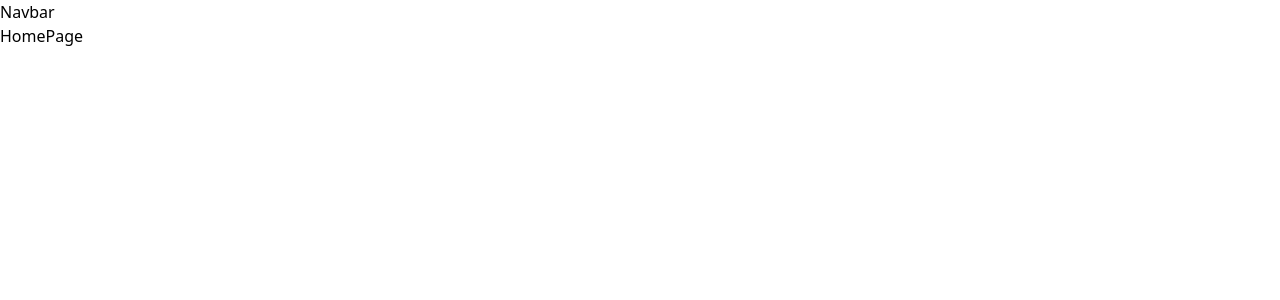
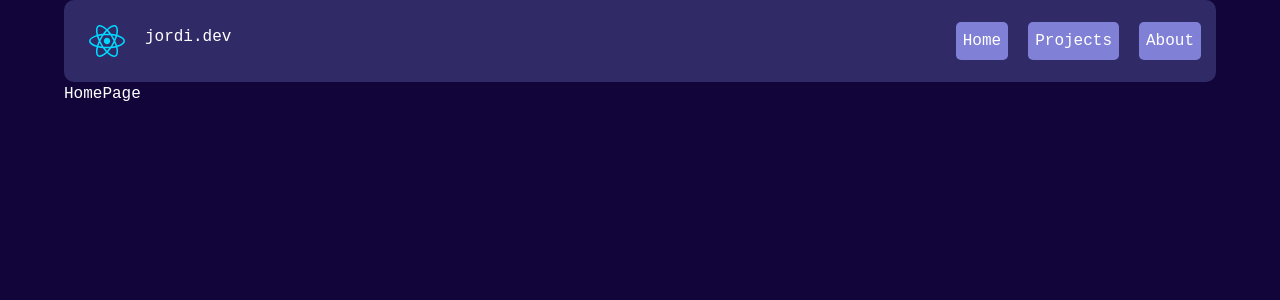
Before and after one commit to jordicastro/jordicastro.github.io, a React (Vite) app: page / in a window 1280 px wide. Shown: the top 300 px of the page. Built offline with nearby package versions, Linux system fonts and the light colour scheme.

Commit message:
navbar complete

```diff
--- a/src/components/Navbar.tsx
+++ b/src/components/Navbar.tsx
@@ -1,7 +1,35 @@
-
+import styles from './navbar.module.css'
+import { Link } from 'react-router-dom'
+import reactLogo from '../assets/react.svg'
 const Navbar = () => {
   return (
-    <div>Navbar</div>
+    <nav className={styles.navbar}>
+
+      <div className={styles.logo}>
+        <ul>
+          <li>
+            <img src={reactLogo} alt="Logo" />
+          </li>
+          <li>
+            <p>jordi.dev</p>
+          </li>
+        </ul>
+      </div>
+
+      <div>
+        <ul>
+          <li className={styles.button}>
+            <Link to='/'>Home</Link>
+          </li>
+          <li className={styles.button}>
+            <Link to='/projects'>Projects</Link>
+          </li>
+          <li className={styles.button}>
+            <Link to='/about'>About</Link>
+          </li>
+        </ul>
+      </div>
+    </nav>
   )
 }
 
--- /dev/null
+++ b/src/components/navbar.module.css
@@ -0,0 +1,42 @@
+
+.navbar{
+    display: flex;
+    justify-content: space-between;
+    align-items: center;
+    background-color: #302A67;
+    border-radius: 10px;
+    padding: 5px;
+}
+
+.logo {
+    display: flex;
+    align-items: center;
+    margin: 10px;
+}
+
+.button {
+    background-color: #8080D7;
+    border-radius: 5px;
+    justify-content: center;
+    border: 2px solid transparent;
+    padding: 5px;
+}
+.navbar li {
+    display: flex;
+    margin-right: 10px;
+    margin: 10px;
+    flex-direction: row;
+}
+
+.navbar ul {
+    display: flex;
+    flex-direction: row;
+    list-style-type: none;
+    padding: 0;
+    margin: 0;
+}
+
+.button:hover {
+    border-color: #8080D7;
+    background-color: #302A67;
+}
--- a/src/index.css
+++ b/src/index.css
@@ -1,3 +1,32 @@
 @tailwind base;
 @tailwind components;
 @tailwind utilities;
+@import url('https://fonts.googleapis.com/css2?family=Crimson+Pro:ital,wght@0,200..900;1,200..900&display=swap');
+@import url('https://fonts.googleapis.com/css2?family=Courier+Prime:ital,wght@0,400;0,700;1,400;1,700&family=Crimson+Pro:ital,wght@0,200..900;1,200..900&display=swap');
+
+:root {
+    --background-color: #12053A;
+    --header-font: 'Crimson Pro', serif;
+    --paragraph-font: 'Courier Prime', monospace;
+    --header-font-size: 2rem;
+    --text-color: white;
+
+
+}
+
+h1 {
+    font-family: var(--header-font);
+    font-size: var(--header-font-size);
+}
+
+p {
+    font-family: var(--paragraph-font);
+}
+
+body {
+    background-color: var(--background-color);
+    color: var(--text-color);
+    font-family: var(--paragraph-font);
+    padding-left: 5%;
+    padding-right: 5%;
+}
--- a/src/pages/HomePage.tsx
+++ b/src/pages/HomePage.tsx
@@ -1,7 +1,9 @@
 
 const HomePage = () => {
   return (
-    <div>HomePage</div>
+    <>
+      <p>HomePage</p>
+    </>
   )
 }
 
```
